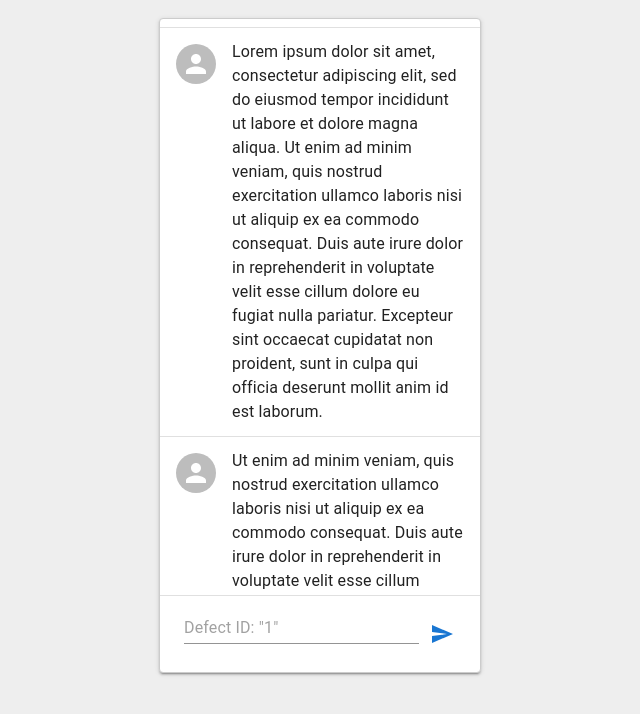
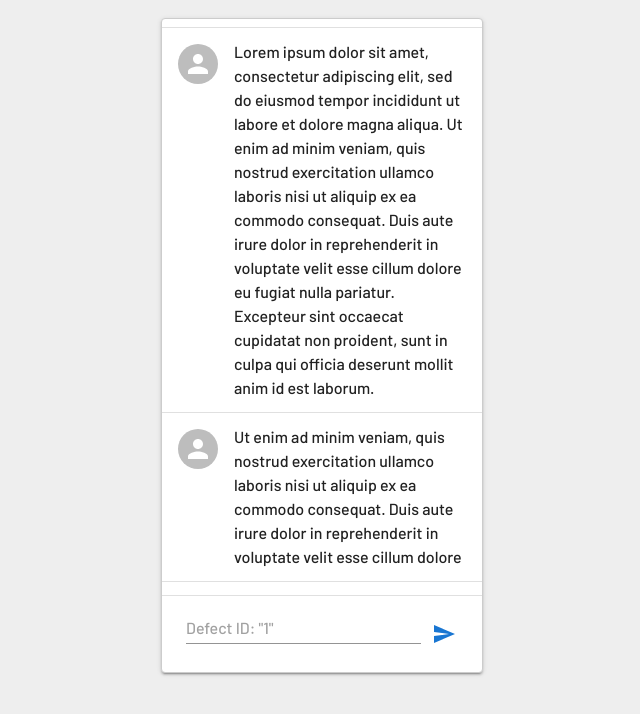
Before and after one commit to Royal-Misfit/grace-hackaithon, a React (Create React App) app: page /detail/1/1 in a window 1280 px wide. Shown: the top 714 px of the page, without its empty margins (320-960 px from the left). Built offline with nearby package versions, Linux system fonts and the light colour scheme; what react-jsx-highcharts would draw is missing.

Commit message:
everything

```diff
--- a/src/App.css
+++ b/src/App.css
@@ -16,16 +16,20 @@
   padding-right: 1em;
   padding-top: 1em;
 
+  overflow-y: scroll;
+
 }
 
 .main-content {
   background-color: #eee;
+  width: 100%;
   height: 100%;
   padding-top: 0.75em;
   padding-left: 1.667em;
   padding-right: 1.667em;
 
-  overflow: auto;
+  overflow-y: scroll;
+  overflow-x: hidden;
 }
 
 .right-sidebar {
@@ -33,9 +37,10 @@
   height: 100%;
   padding: 2px;
 
-  height: 100%;
+  width: 100%;
   display: flex;
   flex-direction: column;
+  flex-shrink: 2;
   align-items: center;
   justify-content: center;
   /* border-left: #ddd 1px solid; */
--- a/src/App.tsx
+++ b/src/App.tsx
@@ -75,14 +75,21 @@ function App() {
     return;
   }
 
+  async function createDefect(data: DefectData) {}
+
   useEffect((): void => {
     getMasterChatList();
   }, []);
 
   return (
     <div className="App">
-      <LeftSidebar defectList={defectList} currDefectID={currDefectID} setDefectID={setDefectID} />
-      <MainContent />
+      <LeftSidebar
+        defectList={defectList}
+        currDefectID={currDefectID}
+        setDefectID={setDefectID}
+        createDefect={createDefect}
+      />
+      <MainContent defectData={defectList.find(e => e.defectID === currDefectID)!!}/>
       <RightSidebar chatDefectID={currDefectID.toString()} userID="0" />
     </div>
   );
--- a/src/components/LeftSidebar/DefectEntry.tsx
+++ b/src/components/LeftSidebar/DefectEntry.tsx
@@ -4,7 +4,7 @@ import ListItem from "@mui/material/ListItem";
 import ListItemButton from "@mui/material/ListItemButton";
 import ListItemText from "@mui/material/ListItemText";
 import { DefectData } from "App";
-import React, { FunctionComponent } from "react";
+import { FunctionComponent } from "react";
 
 interface DefectEntryProps {
   defectData: DefectData;
@@ -34,7 +34,7 @@ const DefectEntry: FunctionComponent<DefectEntryProps> = ({ defectData, selected
   return (
     <>
       <Divider />
-      <ListItem disablePadding>
+      <ListItem disablePadding style={selected ? { backgroundColor: "#D0DCE5" } : {}}>
         <ListItemButton selected={selected} onClick={() => setDefectID(defectData.defectID)}>
           <ListItemText primary={defectData.assetName} secondary={defectData.defectName} />
 
--- a/src/components/LeftSidebar/LeftSidebar.tsx
+++ b/src/components/LeftSidebar/LeftSidebar.tsx
@@ -12,12 +12,15 @@ import ExpandMoreIcon from "@mui/icons-material/ExpandMore";
 import Chip from "@mui/material/Chip";
 import Divider from "@mui/material/Divider";
 import DefectEntry from "./DefectEntry";
+import AddBoxIcon from "@mui/icons-material/AddBox";
+
 import { DefectData } from "App";
 
 interface LeftSidebarProps {
   defectList: DefectData[];
   currDefectID: number;
   setDefectID: Function;
+  createDefect: Function;
 }
 
 const LeftSidebar: FunctionComponent<LeftSidebarProps> = (props): JSX.Element => {
@@ -31,7 +34,7 @@ const LeftSidebar: FunctionComponent<LeftSidebarProps> = (props): JSX.Element =>
         <AccordionSummary expandIcon={<ExpandMoreIcon />}>
           <Typography style={{ width: "100%", display: "flex", justifyContent: "space-between", alignItems: "center" }}>
             <strong>Active issues</strong>
-            <Chip label="8 unresolved" color="warning" variant="outlined" />
+            <Chip label={props.defectList.length + " unresolved"} color="warning" variant="outlined" />
           </Typography>
         </AccordionSummary>
         <AccordionDetails>
@@ -42,6 +45,14 @@ const LeftSidebar: FunctionComponent<LeftSidebarProps> = (props): JSX.Element =>
           {props.defectList.map((e, i) => (
             <DefectEntry key={i} defectData={e} selected={e.defectID === props.currDefectID} setDefectID={props.setDefectID} />
           ))}
+
+          <Divider />
+          <ListItem disablePadding style={{ backgroundColor: "#f4cece" }}>
+            <ListItemButton onClick={() => props.createDefect({})} style={{ display: "flex", justifyContent: "space-between" }}>
+              <strong style={{ color: "#e64040" }}>Create more chaos</strong>
+              <AddBoxIcon color="error" />
+            </ListItemButton>
+          </ListItem>
         </List>
       </Accordion>
 
--- a/src/components/MainContent/MainContent.tsx
+++ b/src/components/MainContent/MainContent.tsx
@@ -15,6 +15,12 @@ import TestChart from "components/TestChart";
 import LinearProgress, { LinearProgressProps } from "@mui/material/LinearProgress";
 import Box from "@mui/material/Box";
 
+import { DefectData } from "App";
+
+interface MainContentProps {
+  defectData: DefectData;
+}
+
 function LinearProgressWithLabel(props: LinearProgressProps & { ys: number[] }) {
   return (
     <Box sx={{ display: "flex", alignItems: "center" }}>
@@ -30,9 +36,10 @@ function LinearProgressWithLabel(props: LinearProgressProps & { ys: number[] })
   );
 }
 
-const MainContent: FunctionComponent = (): JSX.Element => {
+const MainContent: FunctionComponent<MainContentProps> = ({ defectData }): JSX.Element => {
   return (
     <div className="red-border main-content ">
+      <p>{JSON.stringify(defectData)}</p>
       <TestChart />
       <Accordion>
         <AccordionSummary expandIcon={<ExpandMoreIcon />}>
@@ -41,7 +48,8 @@ const MainContent: FunctionComponent = (): JSX.Element => {
             <Typography sx={{ width: "33%", flexShrink: 0 }}>Axial</Typography>
           </div>
           <Box sx={{ width: "35%" }}>
-            <LinearProgressWithLabel ys={[62, 25, 37, 45, 95, 75]} />
+            {/* @ts-ignore */}
+            <LinearProgressWithLabel ys={[...Array(7).keys()].map((_) => Math.exp(Math.random() * 4.75))} />
           </Box>
         </AccordionSummary>
         <AccordionDetails>
@@ -57,7 +65,8 @@ const MainContent: FunctionComponent = (): JSX.Element => {
             <Typography sx={{ width: "33%", flexShrink: 0 }}>Horizontal</Typography>
           </div>
           <Box sx={{ width: "35%" }}>
-            <LinearProgressWithLabel ys={[88, 73, 127, 25, 65, 44]} />
+            {/* @ts-ignore */}
+            <LinearProgressWithLabel ys={[...Array(7).keys()].map((_) => Math.exp(Math.random() * 4.75))} />
           </Box>
         </AccordionSummary>
         <AccordionDetails>
@@ -72,7 +81,8 @@ const MainContent: FunctionComponent = (): JSX.Element => {
             <Typography sx={{ width: "33%", flexShrink: 0 }}>Vertical</Typography>
           </div>
           <Box sx={{ width: "35%" }}>
-            <LinearProgressWithLabel ys={[55, 20, 4, 16, 12, 4]} />
+            {/* @ts-ignore */}
+            <LinearProgressWithLabel ys={[...Array(7).keys()].map((_) => Math.exp(Math.random() * 4.75))} />
           </Box>
         </AccordionSummary>
         <AccordionDetails>
@@ -98,7 +108,6 @@ const MainContent: FunctionComponent = (): JSX.Element => {
       </Accordion>
 
       {/* <TestChart /> */}
-      <p>Lorem, ipsum dolor sit amet consectetur adipisicing elit. Rerum magni possimus commodi eius a tempora quae, nulla iste dolor soluta aliquam aperiam aspernatur cupiditate illum molestias itaque quas nemo incidunt.</p>
     </div>
   );
 };
--- a/src/components/RightSidebar/RightSidebar.tsx
+++ b/src/components/RightSidebar/RightSidebar.tsx
@@ -44,16 +44,7 @@ const RightSidebar: FunctionComponent<RightSidebarProps> = (props): JSX.Element
   userID ??= props.userID;
 
   return (
-    <div
-      className="red-border right-sidebar"
-      style={{
-        height: "100%",
-        display: "flex",
-        flexDirection: "column",
-        alignItems: "center",
-        justifyContent: "center",
-      }}
-    >
+    <div className="red-border right-sidebar">
       <Paper elevation={2} sx={{ display: "flex", flexDirection: "column", margin: "1em", alignItems: "left", width: "25vw", border: "1px #ccc solid" }}>
         <Typography align="center"></Typography>
         <List
--- a/src/index.css
+++ b/src/index.css
@@ -1,4 +1,4 @@
-@import url("https://fonts.googleapis.com/css2?family=Barlow&display=swap");
+@import url('https://fonts.googleapis.com/css2?family=Barlow:wght@300;500;700&display=swap');
 @import url('https://fonts.googleapis.com/css2?family=JetBrains+Mono&display=swap');
 
 body {
--- a/src/index.tsx
+++ b/src/index.tsx
@@ -3,25 +3,34 @@ import ReactDOM from "react-dom/client";
 import "./index.css";
 import App from "./App";
 import reportWebVitals from "./reportWebVitals";
-import { BrowserRouter, Routes, Route, createBrowserRouter, RouterProvider } from "react-router-dom";
+import { createBrowserRouter, RouterProvider } from "react-router-dom";
 import RightSidebar from "components/RightSidebar/RightSidebar";
+import { createTheme, ThemeProvider } from "@mui/material";
 
 const root = ReactDOM.createRoot(document.getElementById("root") as HTMLElement);
 
+const THEME = createTheme({
+  typography: {
+    fontFamily: `"Barlow"`,
+  },
+});
+
 const router = createBrowserRouter([
   {
-    path: "/dashboard",
+    path: "/",
     element: <App />,
   },
   {
     path: "/detail/:chatDefectID/:userID",
     element: <RightSidebar chatDefectID="0" userID="0" />,
-  }
+  },
 ]);
 
 root.render(
   <React.StrictMode>
-    <RouterProvider router={router} />
+    <ThemeProvider theme={THEME}>
+      <RouterProvider router={router} />
+    </ThemeProvider>
   </React.StrictMode>
 );
 
```
